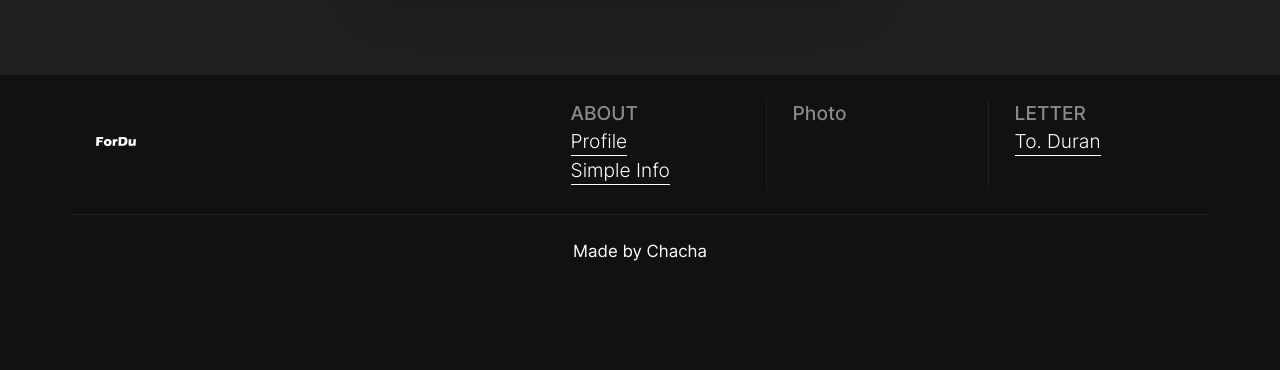
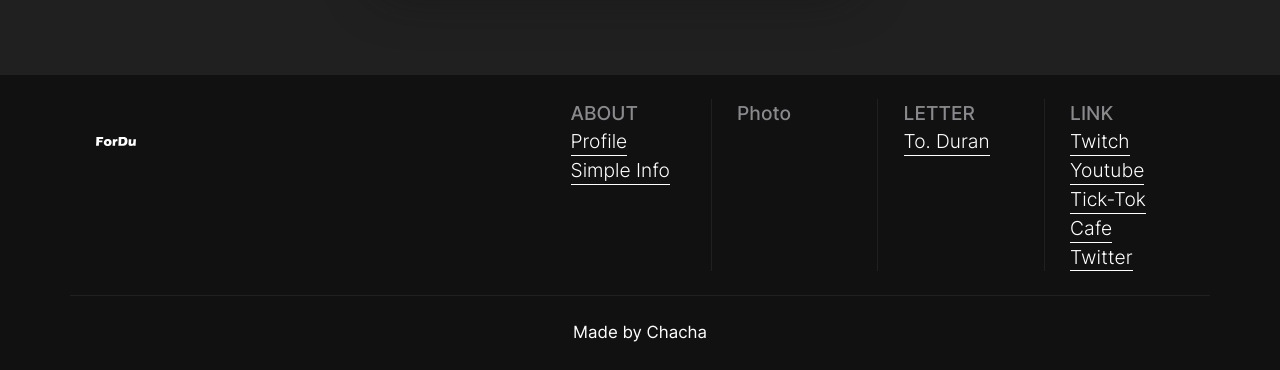
Before and after one commit to chacha-613/HBD_DURAN, a plain HTML site: page letter.html in a window 1280 px wide. Shown: the part 2240-2610 px from the top of the page. Before the commit the page ends 2528 px from the top, so only its background shows below. Drawn offline with Linux system fonts and the light colour scheme.

Commit message:
footer 수정

```diff
--- a/letter.html
+++ b/letter.html
@@ -334,12 +334,12 @@
             <span class="h6">ABOUT</span>
             <ul class="nav flex-column">
               <li class="nav-item">
-                <a href="main.html#section1" class="link-fancy link-fancy-light"
+                <a href="#section1" class="link-fancy link-fancy-light"
                   >Profile</a
                 >
               </li>
               <li class="nav-item">
-                <a href="main.html#section2" class="link-fancy link-fancy-light"
+                <a href="#section2" class="link-fancy link-fancy-light"
                   >Simple Info</a
                 >
               </li>
@@ -349,12 +349,52 @@
             <span class="h6">Photo</span>
             <ul class="nav flex-column"></ul>
           </div>
-          <div class="col">
+          <div class="col border-end border-dark">
             <span class="h6">LETTER</span>
             <ul class="nav flex-column">
               <li class="nav-item">
                 <a href="letter.html" class="link-fancy link-fancy-light"
                   >To. Duran</a
+                >
+              </li>
+            </ul>
+          </div>
+          <div class="col">
+            <span class="h6">LINK</span>
+            <ul class="nav flex-column">
+              <li class="nav-item">
+                <a
+                  href="https://www.twitch.tv/duran_ran"
+                  class="link-fancy link-fancy-light"
+                  >Twitch</a
+                >
+              </li>
+              <li class="nav-item">
+                <a
+                  href="https://www.youtube.com/@twitch_duran"
+                  class="link-fancy link-fancy-light"
+                  >Youtube</a
+                >
+              </li>
+              <li class="nav-item">
+                <a
+                  href="https://www.tiktok.com/@twitch_duran"
+                  class="link-fancy link-fancy-light"
+                  >Tick-Tok</a
+                >
+              </li>
+              <li class="nav-item">
+                <a
+                  href="https://cafe.naver.com/twitchduran"
+                  class="link-fancy link-fancy-light"
+                  >Cafe</a
+                >
+              </li>
+              <li class="nav-item">
+                <a
+                  href="https://twitter.com/i/flow/login?redirect_after_login=%2Ftwitch_duran"
+                  class="link-fancy link-fancy-light"
+                  >Twitter</a
                 >
               </li>
             </ul>
```
Also changed, not shown: main.html (+21 -1 lines), photo.html (+43 -3 lines).
